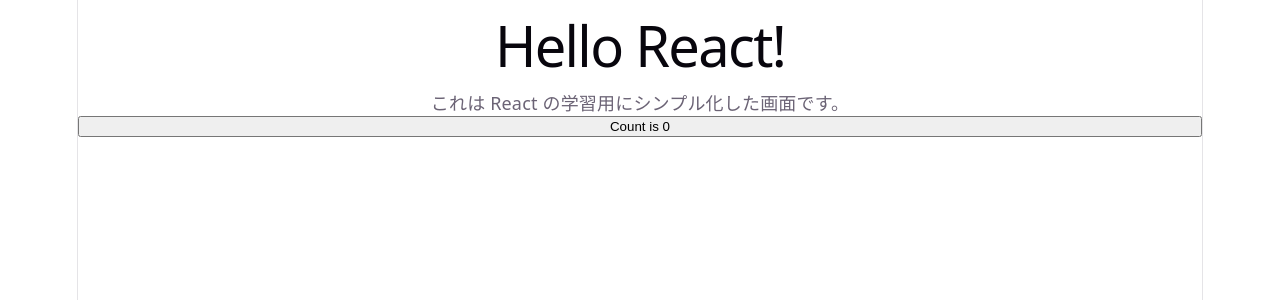
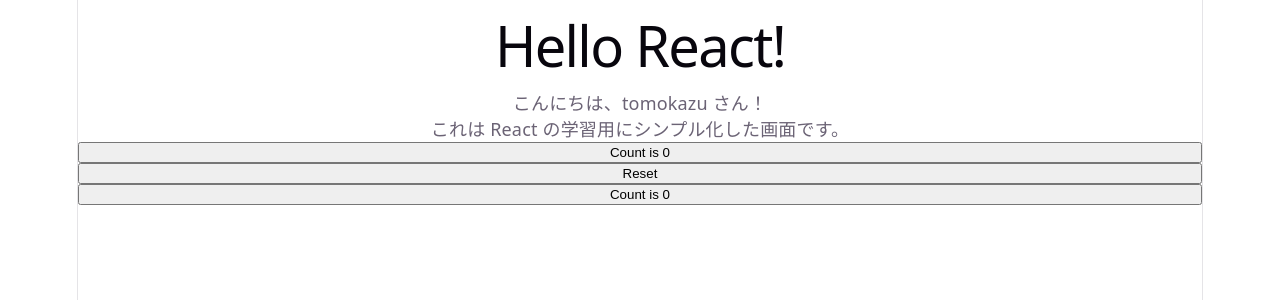
Before and after one commit to hiratatomokazumdis-bit/reactpractice, a React (Vite) app in the folder my-react-app/: page / in a window 1280 px wide. Shown: the top 300 px of the page. Built offline with nearby package versions, Linux system fonts and the light colour scheme.

Commit message:
Props、State、イベント処理（onClick）、コンポーネント分割、親 → 子のデータフロー、再レンダリングの仕組みを実装済み。

```diff
--- a/my-react-app/src/App.jsx
+++ b/my-react-app/src/App.jsx
@@ -1,4 +1,5 @@
 import { useState } from 'react'
+import Hello from './Hello'
 
 function App() {
   const [count, setCount] = useState(0)
@@ -7,9 +8,19 @@
     <>
       <h1>Hello React!</h1>
 
+      <Hello name="tomokazu" />
+
       <p>これは React の学習用にシンプル化した画面です。</p>
 
       <button onClick={() => setCount(count + 1)}>
+        Count is {count}
+      </button>
+
+      <button onClick={() => setCount(0)}>
+        Reset
+      </button>
+
+      <button onClick={() => setCount(count - 1)}>
         Count is {count}
       </button>
     </>
--- a/my-react-app/src/Hello.jsx
+++ b/my-react-app/src/Hello.jsx
@@ -1,3 +1,3 @@
-export default function Hello() {
-  return <p>こんにちは、React！</p>;
+export default function Hello(props) {
+  return <p>こんにちは、{props.name} さん！</p>;
 }
```
